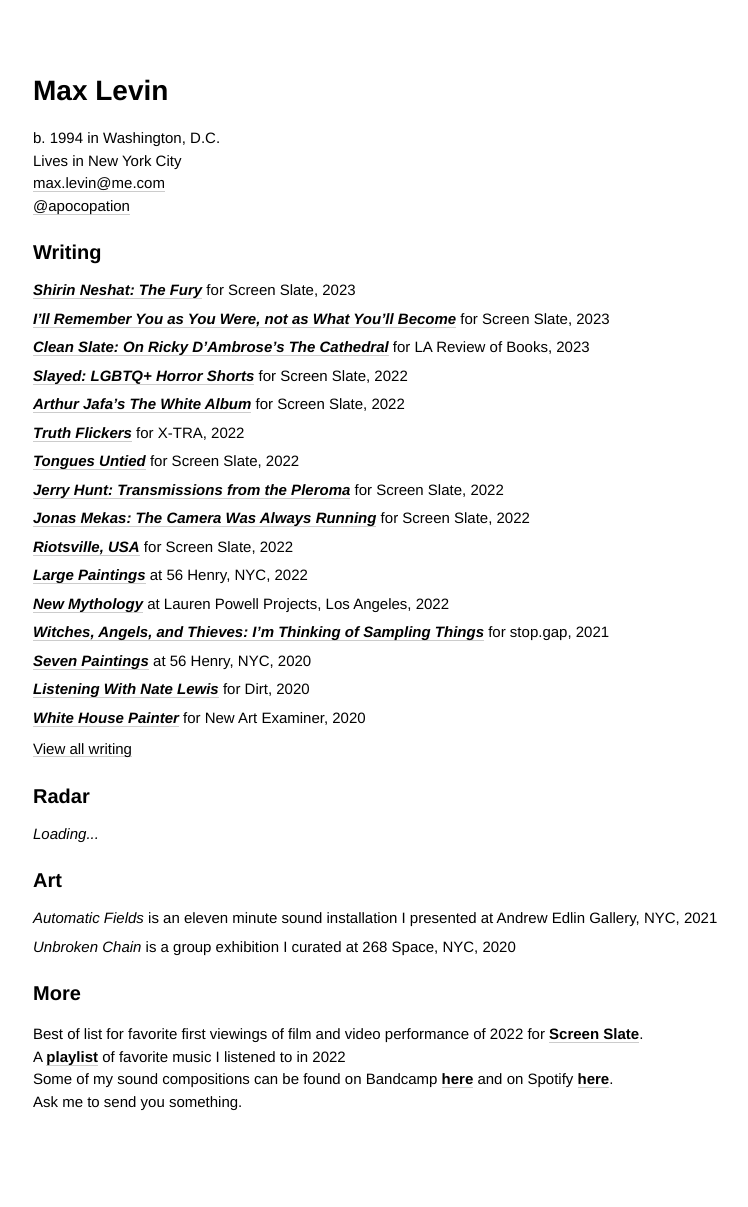
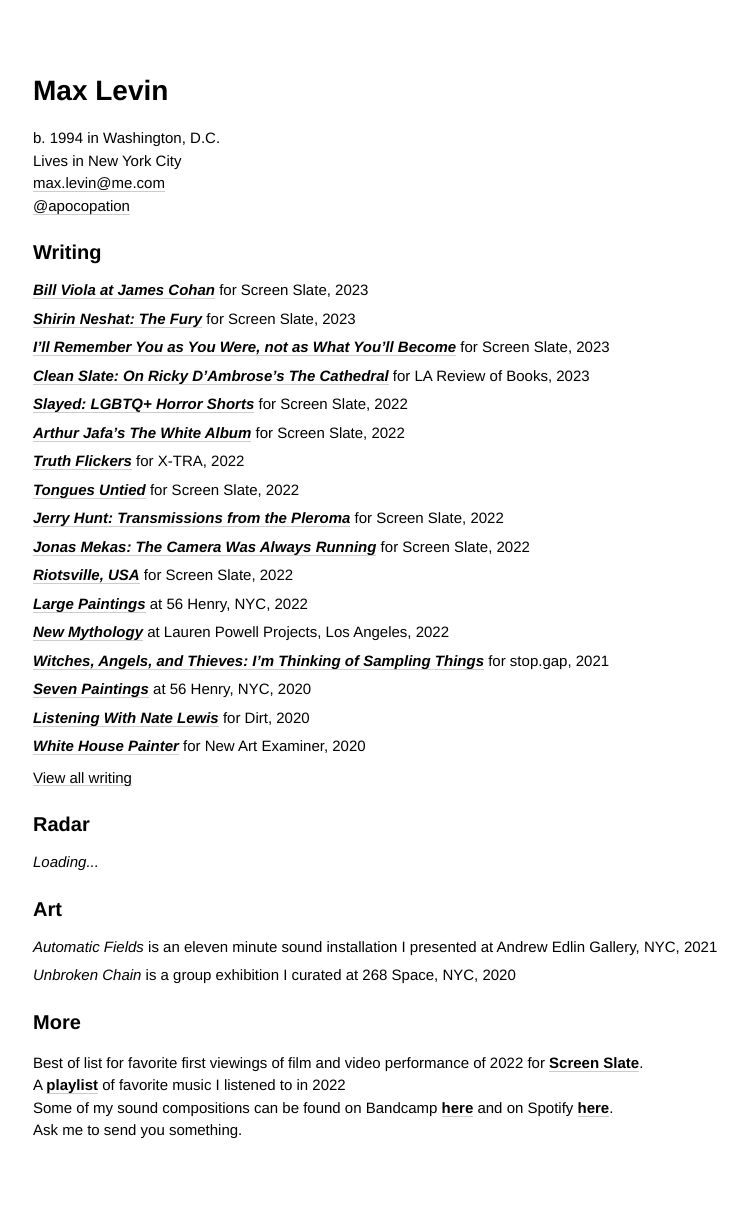
Before and after one commit to minicreative/maxlevin.me, a Jekyll site: the page built from index.md, in a window 1280 px wide. Shown: the whole page, without its empty margins (17-765 px from the left). Built offline with Jekyll 4.4.1, drawn with Linux system fonts in a browser that asks for light colours; before the commit the page ends 1178 px from its top, so only the background shows below that.

Commit message:
Updated Index

```diff
--- a/index.md
+++ b/index.md
@@ -7,6 +7,9 @@ sections:
   condense_button: View all writing
   condense_count: 8
   items:
+  - description: "**[*Bill Viola at James Cohan*](https://www.screenslate.com/articles/bill-viola-james-cohan)**
+      for Screen Slate,  2023"
+    image: "/uploads/fd795193d946741c5c9e86ffd5861634.jpg"
   - description: "**[*Shirin Neshat: The Fury*](https://www.screenslate.com/articles/shirin-neshat-fury)**
       for Screen Slate,  2023"
     image: "/uploads/Fury-Shirin-Nesat.jpg"
```
Also changed, not shown: .github/workflows/build-jekyll.yml.
